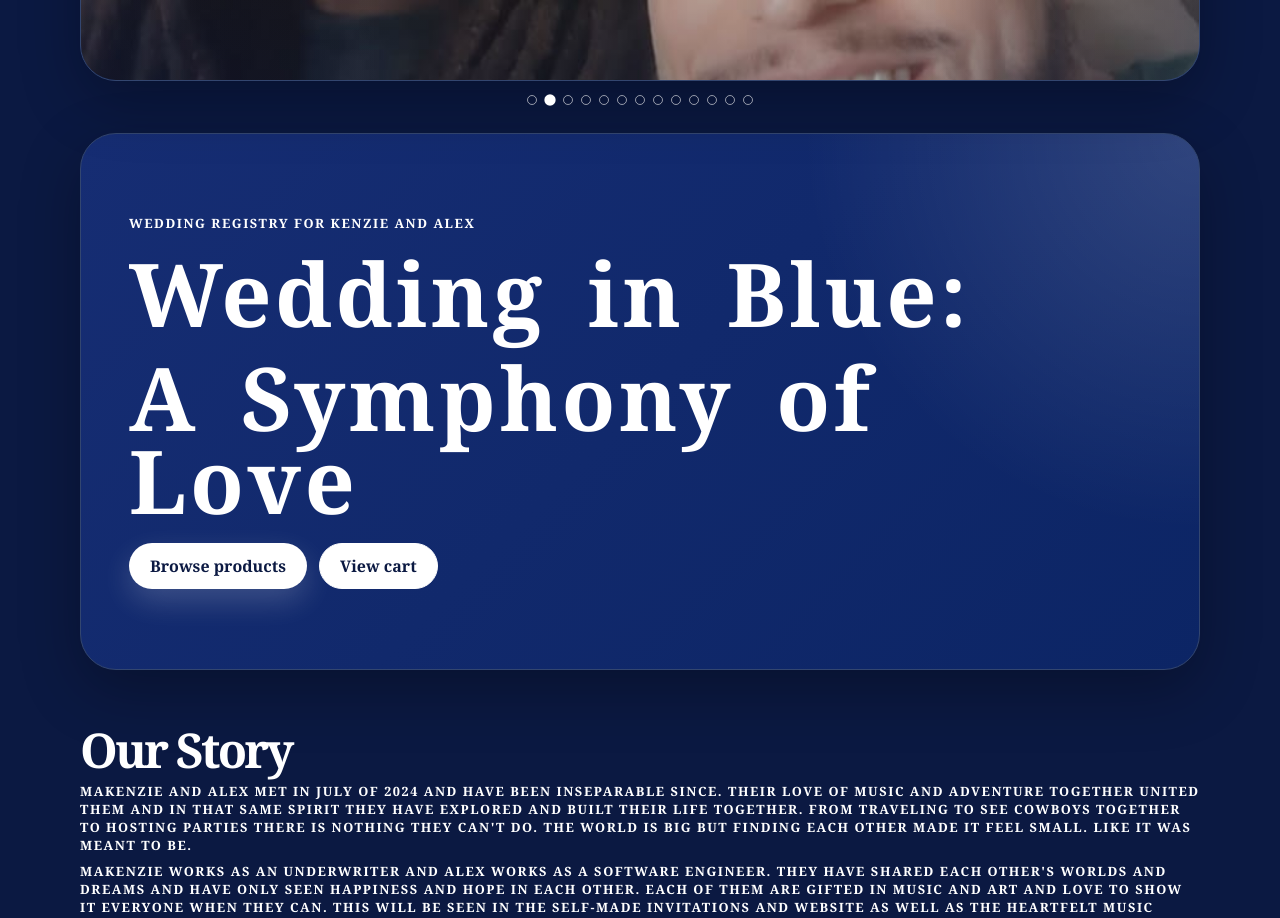
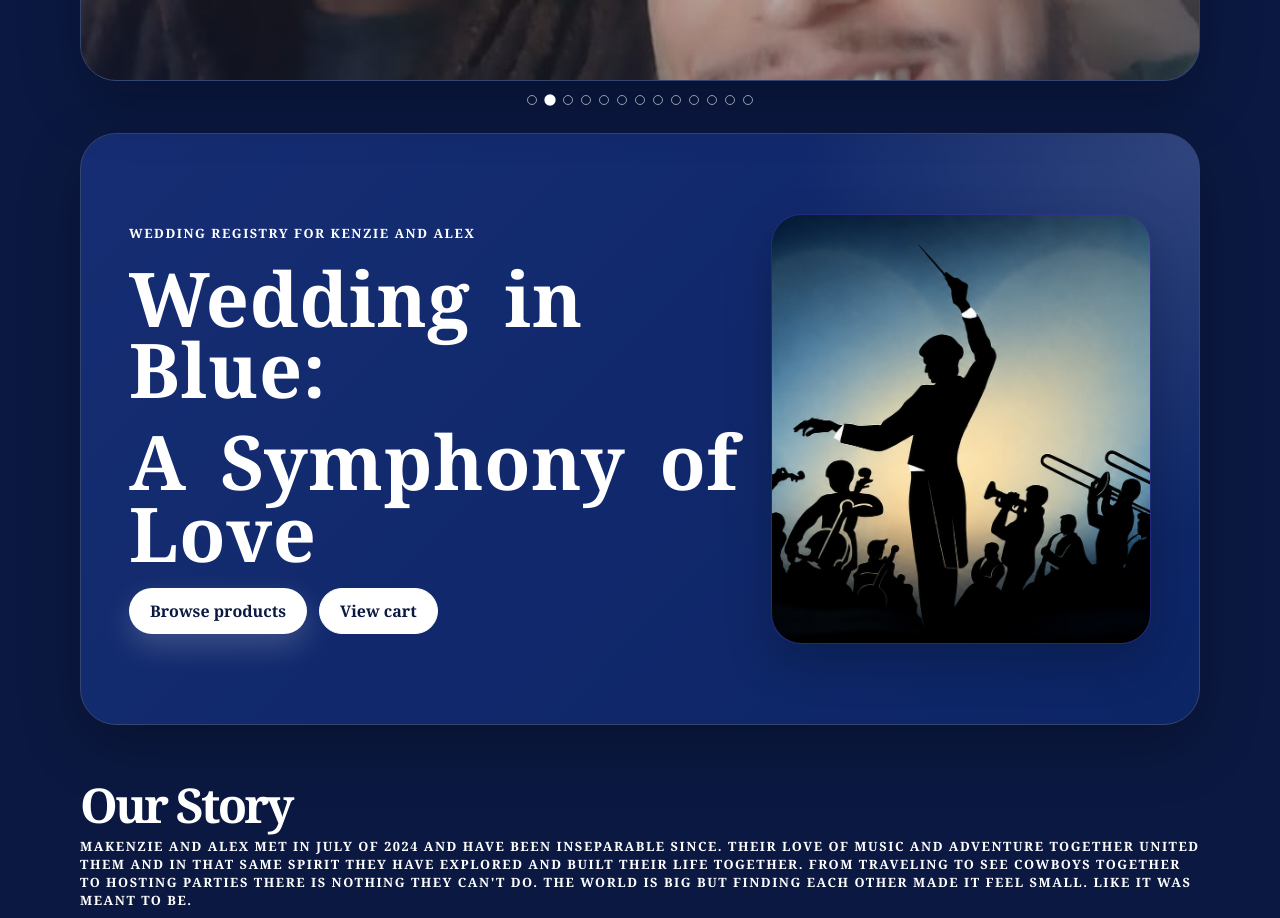
Before and after one commit to ajacobs251/wediing-registry, a Next.js app: page / in a window 1280 px wide. Shown: the part 600-1518 px from the top of the page. Built offline with nearby package versions, Linux system fonts and the light colour scheme.

Commit message:
Add homepage hero wedding photo
Co-Authored-By: Oz <oz-agent@warp.dev>

```diff
--- a/src/app/globals.css
+++ b/src/app/globals.css
@@ -204,6 +204,8 @@ main {
 
 .hero {
   display: grid;
+  grid-template-columns: minmax(0, 1fr) minmax(260px, 380px);
+  align-items: center;
   gap: 20px;
   padding: 80px 48px;
   border: 1px solid var(--border);
@@ -214,12 +216,32 @@ main {
   box-shadow: var(--shadow);
 }
 
+.hero-content {
+  display: grid;
+  gap: 20px;
+  min-width: 0;
+}
+
 .hero h1 {
-  max-width: 1000px;
-  font-size: clamp(3rem, 7vw, 5.5rem);
+  max-width: 720px;
+  font-size: clamp(2.7rem, 5.9vw, 5.2rem);
   line-height: 0.95;
-  letter-spacing: 0.04em;
+  letter-spacing: 0.01em;
   word-spacing: 0.18em;
+}
+.hero-image-card {
+  position: relative;
+  min-height: 430px;
+  overflow: hidden;
+  border: 1px solid rgba(28, 9, 134, 0.42);
+  border-radius: 30px;
+  background: rgba(255, 255, 255, 0.12);
+  box-shadow: 0 18px 44px rgba(3, 9, 28, 0.28);
+}
+
+.hero-image {
+  object-fit: cover;
+  object-position: center 35%;
 }
 
 .hero-copy {
@@ -707,8 +729,14 @@ main {
   }
 
   .hero {
+    grid-template-columns: 1fr;
     padding: 48px 24px;
     border-radius: 28px;
+  }
+
+  .hero-image-card {
+    min-height: 420px;
+    border-radius: 24px;
   }
 
   .slideshow-image-wrap {
--- a/src/app/page.tsx
+++ b/src/app/page.tsx
@@ -1,4 +1,5 @@
 import Link from "next/link";
+import Image from "next/image";
 import { ImageSlideshow } from "@/components/image-slideshow";
 import { getPublicProducts } from "@/lib/airtable";
 import { formatCurrency } from "@/lib/money";
@@ -17,6 +18,7 @@ export default async function Home() {
     <div className="page-shell">
       <ImageSlideshow images={slideshowImages} />
       <section className="hero">
+        <div className="hero-content">
           <p className="eyebrow">Wedding Registry for Kenzie and Alex</p>
           <h1>Wedding in Blue:</h1>
           <h1>A Symphony of Love</h1>
@@ -27,6 +29,17 @@ export default async function Home() {
             <Link className="button secondary" href="/cart">
               View cart
             </Link>
+          </div>
+        </div>
+        <div className="hero-image-card">
+          <Image
+            src="/images/home-picture.png"
+            alt="Kenzie and Alex dressed for Wedding in Blue"
+            fill
+            sizes="(max-width: 780px) 100vw, 420px"
+            className="hero-image"
+            priority
+          />
         </div>
       </section>
 
```
Also changed, not shown: public/images/home-picture.png (added). Lines whose indentation alone changed are shown as unchanged.
